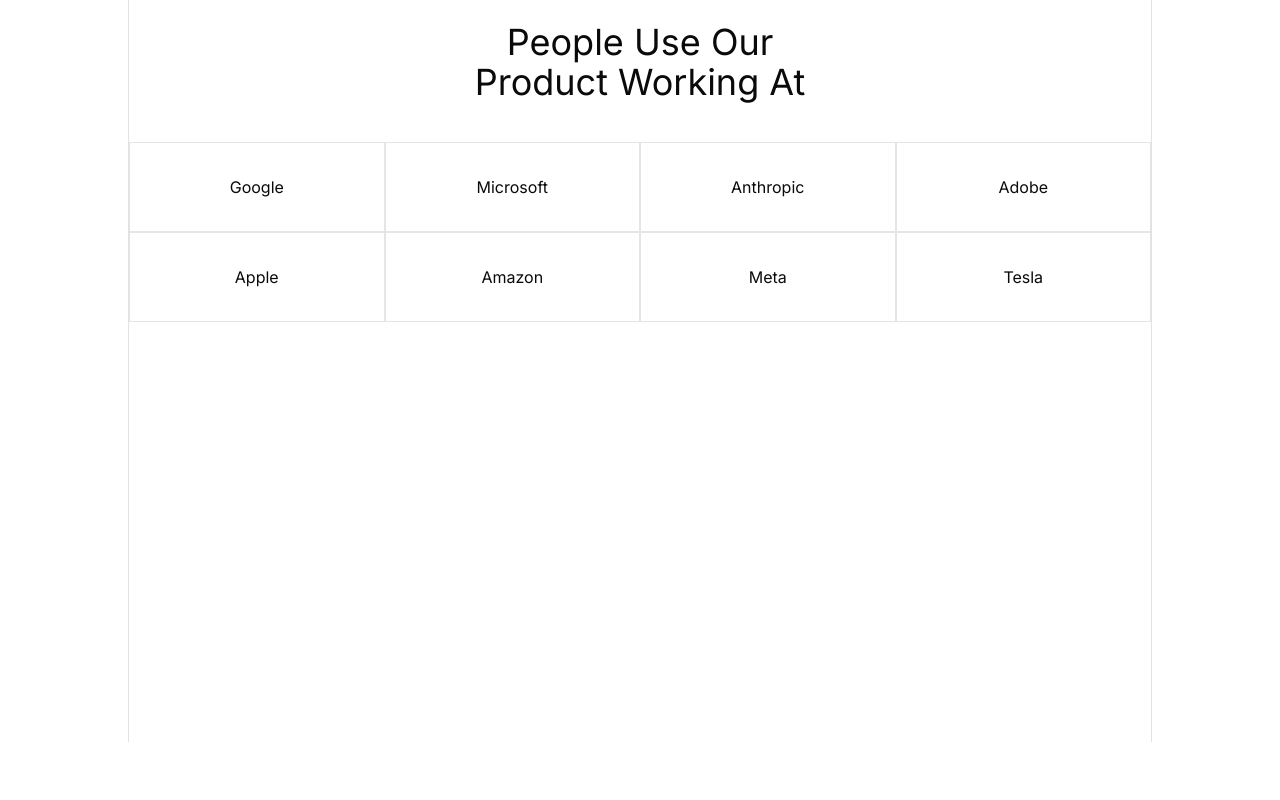
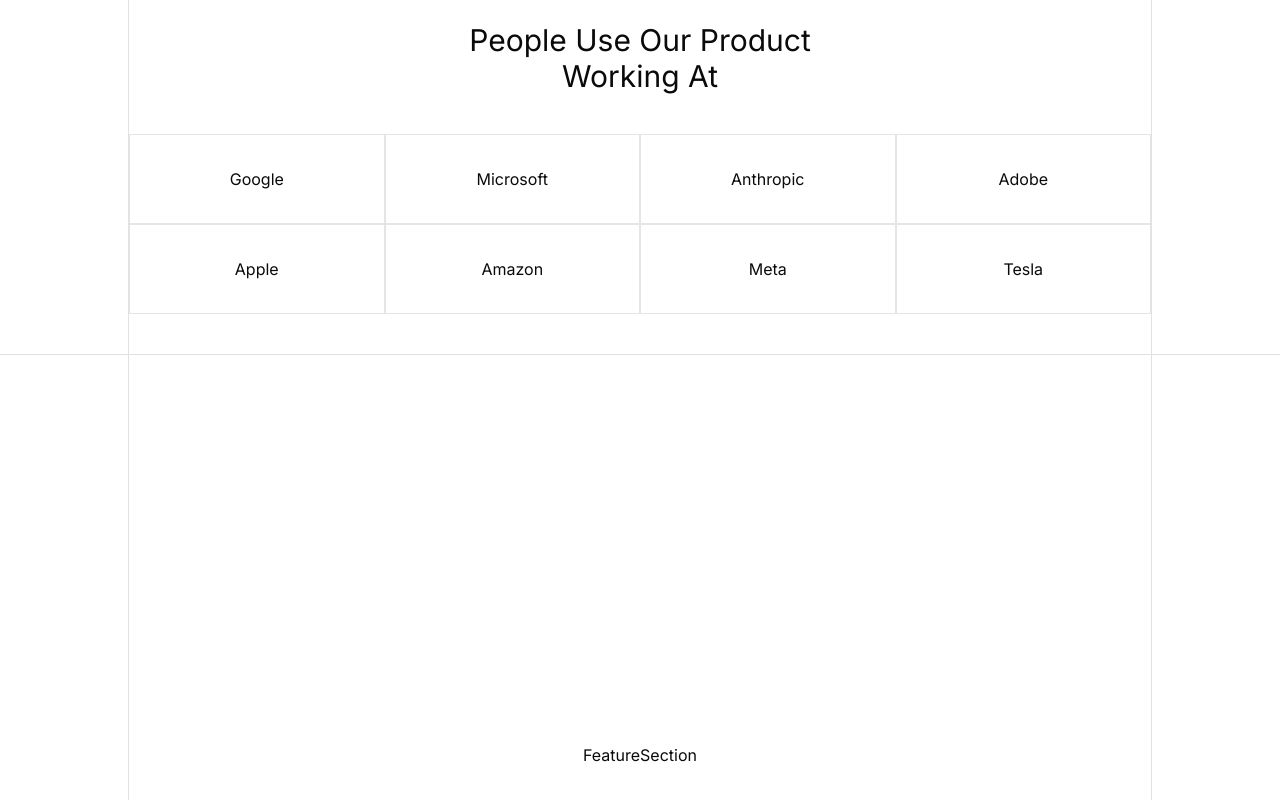
Before and after one commit to sahilcodexx/Bookmrk, a Next.js app in the folder web/: page / in a window 1280 px wide. Shown: the part 1553-2353 px from the top of the page. Before the commit the page ends 2295 px from the top, so only its background shows below. Built offline with nearby package versions, Linux system fonts and the light colour scheme.

Commit message:
Add feature section to home page

```diff
--- a/web/app/page.tsx
+++ b/web/app/page.tsx
@@ -1,4 +1,5 @@
 import BannerSection from "@/layout/banner-section";
+import FeatureSection from "@/layout/feature-section";
 import Hero from "@/layout/hero-section";
 import LogoSection from "@/layout/logos-section";
 
@@ -8,6 +9,7 @@
       <Hero />
       <BannerSection />
       <LogoSection />
+      <FeatureSection />
     </>
   );
 }
--- /dev/null
+++ b/web/layout/feature-section.tsx
@@ -0,0 +1,14 @@
+import Container from "@/components/container";
+import React from "react";
+
+const FeatureSection = () => {
+  return (
+    <Container>
+      <div className="min-h-screen flex items-center justify-center">
+        FeatureSection
+      </div>
+    </Container>
+  );
+};
+
+export default FeatureSection;
--- a/web/layout/logos-section.tsx
+++ b/web/layout/logos-section.tsx
@@ -16,19 +16,20 @@
   ];
 
   return (
-    <Container>
-      <div className="min-h-screen flex flex-col pt-20 gap-10 items-center justify-start">
-        <h2 className="text-4xl max-w-sm text-center">
+    <>
+      <Container className="pb-10">
+        <div className=" flex flex-col pt-20 gap-10 items-center justify-start">
+          <h2 className="text-3xl max-w-sm text-center">
             People Use Our Product Working At
           </h2>
-        <div className="grid  grid-cols-4  ">
+          <div className="border-divide grid grid-cols-2  md:grid-cols-4">
             {companies.map((company, index) => (
               <motion.div
                 key={company.name}
                 initial={{ opacity: 0, filter: "blur(10px)", y: 10 }}
                 animate={{ opacity: 1, filter: "blur(0px)", y: 0 }}
                 transition={{ duration: 0.5, delay: index * 0.1 }}
-              className="flex items-center justify-center px-25 py-8 border "
+                className="flex items-center justify-center px-25 py-8 border dark:border-neutral-800/60 "
               >
                 {company.name}
               </motion.div>
@@ -36,6 +37,8 @@
           </div>
         </div>
       </Container>
+      <div className=" bg-neutral-300/70 dark:bg-neutral-600 h-px w-full "></div>
+    </>
   );
 };
 
```
Lines whose indentation alone changed are shown as unchanged.
